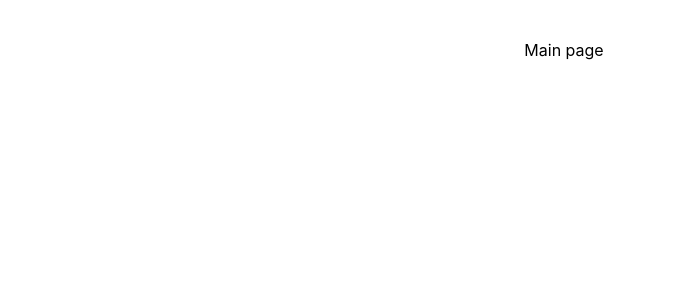
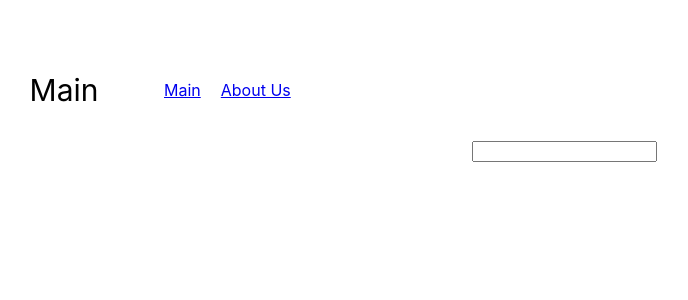
Before and after one commit to olegpl1993/reactRSS, a React (Vite) app: page / in a window 1280 px wide. Shown: the top 300 px of the page, without its empty margins (76-764 px from the left). Built offline with nearby package versions, Linux system fonts and the light colour scheme.

Commit message:
feat: header

```diff
--- a/src/App.tsx
+++ b/src/App.tsx
@@ -2,21 +2,21 @@ import './App.css';
 import React from 'react';
 import { BrowserRouter, Route, Routes } from 'react-router-dom';
 import AboutUs from './pages/AboutUs/AboutUs';
-import Home from './pages/Main/Main';
+import Main from './pages/Main/Main';
 import Error404 from './pages/Error404/Error404';
 
 class App extends React.Component {
   render() {
     return (
-      <div className="app">
-        <BrowserRouter>
+      <BrowserRouter>
+        <div className="app">
           <Routes>
-            <Route path="/" element={<Home />} />
+            <Route path="/" element={<Main />} />
             <Route path="/aboutUs" element={<AboutUs />} />
             <Route path="*" element={<Error404 />} />
           </Routes>
-        </BrowserRouter>
-      </div>
+        </div>
+      </BrowserRouter>
     );
   }
 }
--- a/src/pages/AboutUs/AboutUs.tsx
+++ b/src/pages/AboutUs/AboutUs.tsx
@@ -1,10 +1,12 @@
 import './AboutUs.css';
 import React from 'react';
+import Header from '../Header/Header';
 
 class AboutUs extends React.Component {
   render() {
     return (
       <div className="aboutUs">
+        <Header pageName={'About Us'} />
         <div className="header">About Us</div>
       </div>
     );
--- /dev/null
+++ b/src/pages/Header/Header.css
@@ -0,0 +1,18 @@
+.header {
+  height: 100px;
+  display: flex;
+  align-items: center;
+  justify-content: flex-start;
+}
+
+.page {
+  width: 200px;
+  font-size: 30px;
+}
+
+.navigation {
+  display: flex;
+  align-items: center;
+  justify-content: flex-start;
+  gap: 20px;
+}
--- /dev/null
+++ b/src/pages/Header/Header.tsx
@@ -0,0 +1,23 @@
+import './Header.css';
+import React, { Component } from 'react';
+import { Link } from 'react-router-dom';
+
+interface MyProps {
+  pageName: string;
+}
+
+class Header extends Component<MyProps> {
+  render() {
+    return (
+      <div className="header">
+        <div className="page">{this.props.pageName}</div>
+        <nav className="navigation">
+          <Link to="/">Main</Link>
+          <Link to="/aboutUs">About Us</Link>
+        </nav>
+      </div>
+    );
+  }
+}
+
+export default Header;
--- a/src/pages/Main/Main.tsx
+++ b/src/pages/Main/Main.tsx
@@ -1,11 +1,34 @@
 import './Main.css';
-import React from 'react';
+import React, { Component } from 'react';
+import Header from '../Header/Header';
 
-class Main extends React.Component {
+class Main extends Component {
+  state = {
+    inputValue: '',
+  };
+
+  componentWilUnmount() {
+    localStorage.setItem('inputValue', this.state.inputValue);
+  }
+
+  componentDidMount() {
+    this.setState(
+      localStorage.getItem('inputValue')
+        ? { inputValue: localStorage.getItem('inputValue') }
+        : { inputValue: '' }
+    );
+  }
+
   render() {
+    console.log(this.state.inputValue);
     return (
       <div className="main">
-        <div className="header">Main page</div>
+        <Header pageName={'Main'} />
+        <input
+          type="search"
+          value={this.state.inputValue}
+          onChange={(e) => this.setState({ inputValue: e.currentTarget.value })}
+        />
       </div>
     );
   }
```
